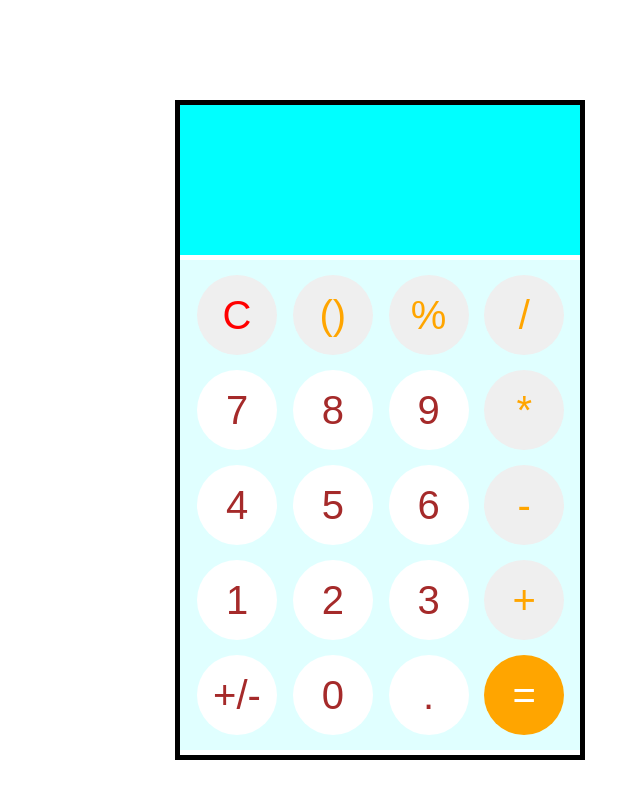
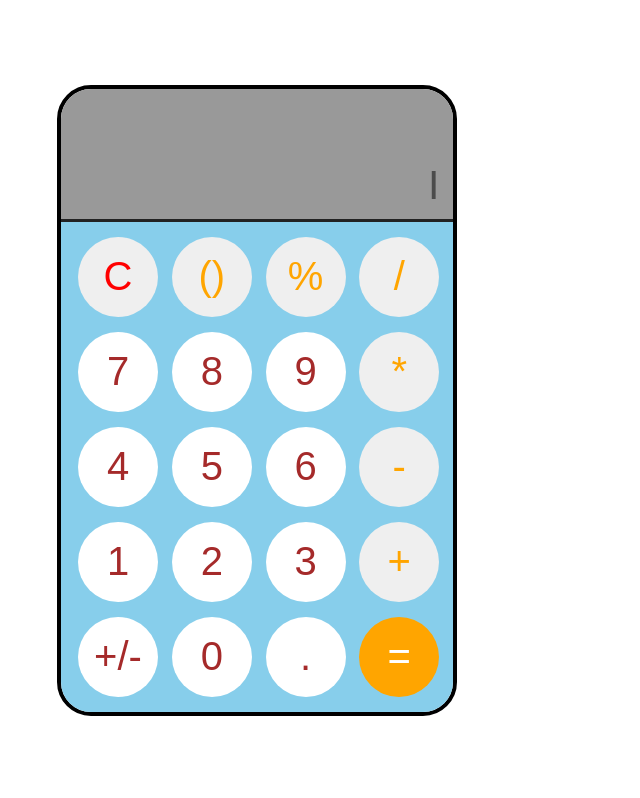
Before and after one commit to Shashank-2004/Calculator, a plain HTML site: page index.html in a window 1280 px wide. Shown: the whole page, without its empty margins (383-1023 px from the left). Drawn offline with Linux system fonts and the light colour scheme.

Commit message:
Add files via upload

```diff
--- a/index.html
+++ b/index.html
@@ -8,7 +8,11 @@
 </head>
 <body>
     <div class="outer">
-        <div class="display"></div>
+        <div class="display">
+            <span id="display-text"></span>
+            <span class="cursor">|</span>
+        </div>
+        <div class="gap"></div>
         <div class="options">
             <button id="Clear" class="cal">C</button>
             <button id="bracket" class="cal">()</button>
--- a/script.js
+++ b/script.js
@@ -1,4 +1,4 @@
-let display = document.querySelector(".display");
+let display = document.querySelector("#display-text");
 let buttons = document.querySelectorAll(".cal");
 
 buttons.forEach(button => {
@@ -7,6 +7,7 @@ buttons.forEach(button => {
         if (value === "C") {
             display.textContent = "";
         }
+
         else if(value ==="()")
         {
             let text=display.textContent;
@@ -35,6 +36,14 @@ buttons.forEach(button => {
             } catch {
                 display.textContent = "Error";
             }
+            if (display.textContent === "Error")
+            {
+                document.querySelector(".cursor").style.display = "none";
+            }
+            else
+            {
+                document.querySelector(".cursor").style.display = "inline";
+            }
         }
         else {
             display.textContent += value;
@@ -60,6 +69,14 @@ document.addEventListener("keydown", (event) => {
         } catch {
             display.textContent = "Error";
         }
+        if (display.textContent === "Error")
+            {
+                document.querySelector(".cursor").style.display = "none";
+            }
+            else
+            {
+                document.querySelector(".cursor").style.display = "inline";
+            }
     }
     else if (key === "Escape" || key === "c" || key === "C") {
         display.textContent = "";
--- a/style.css
+++ b/style.css
@@ -1,28 +1,75 @@
+* {
+    margin: 0;
+    padding: 0;
+    box-sizing: border-box;
+    font-family: Arial, Helvetica, sans-serif;
+}
+
+body {
+    height: 100vh;
+    display: flex;
+    justify-content: center;
+    align-items: center;
+    background: white;
+}
+
 .outer{
-    margin-top: 100px;
-    margin-left: 550px;
     width:400px;
-    height:650px;
     align-items: center;
     justify-content: space-evenly;
-    border: 5px solid black;
+    border: 4px solid black;
+    border-top-left-radius: 34px;
+    border-top-right-radius: 34px;
+    border-bottom-left-radius: 34px;
+    border-bottom-right-radius: 34px;
 }
 
 .display{
-    padding-top: 100px;
-    padding-left: 250px;
     font-size: 30px;
-    height:50px;
-    background-color: aqua;
+    height:130px;
+    background-color: #999;
+    position: relative;
+    display: flex;
+    align-items: flex-end;
+    padding: 15px;
+    justify-content: flex-end;
+    overflow-x: auto;
+    border-top-left-radius: 30px;
+    border-top-right-radius: 30px;
+}
+
+
+#display-text {
+    white-space: nowrap;
+}
+
+.cursor {
+    margin-left: 4px;
+    margin-bottom: 4px;
+    color: black;
+    font-weight: bold;
+    animation: blink 1s steps(2, start) infinite;
+}
+
+@keyframes blink {
+    0% { opacity: 1; }
+    50% { opacity: 0; }
+    100% { opacity: 1; }
+}
+
+.gap{
+    height: 3px;
+    background-color: #222;
 }
 
 .options{
     padding-left: 17px;
-    margin-top: 5px;
     padding-top: 15px;
     display:grid;
     grid-template-columns: repeat(4, 1fr);
-    background-color: lightcyan;
+    background-color: skyblue;
+    border-bottom-left-radius: 30px;
+    border-bottom-right-radius: 30px;
 }
 
 .cal{
```
